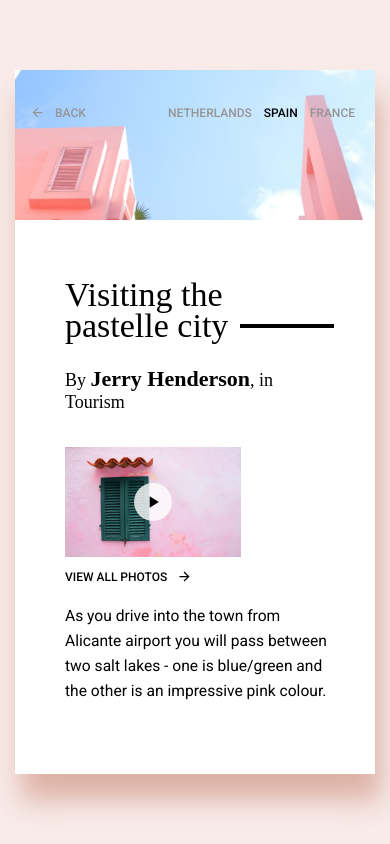
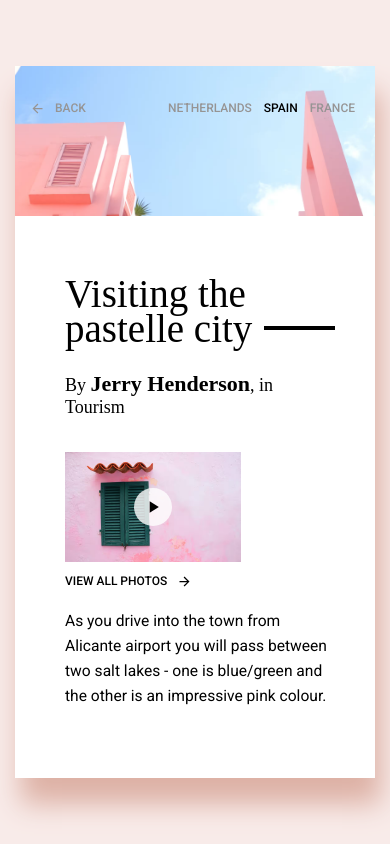
Before and after one commit to vdmkhrp-frontloops-markup/task-08, a website built with Vite: page index.html in a window 390 px wide. Built offline with nearby package versions, Linux system fonts and the light colour scheme; a web font is replaced by a local one.

Commit message:
small fix

```diff
--- a/src/style.scss
+++ b/src/style.scss
@@ -138,7 +138,7 @@ body {
   }
 
   &__title {
-    font-size: clamp(34px, 6vw, 68px);
+    font-size: clamp(34px, 10vw, 68px);
     font-family: $secondary-font;
     line-height: 0.9;
 
```
